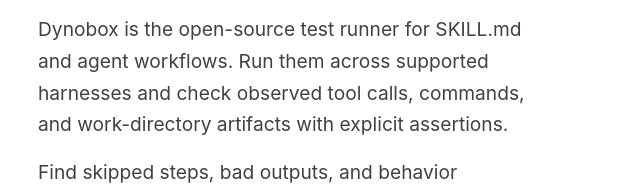
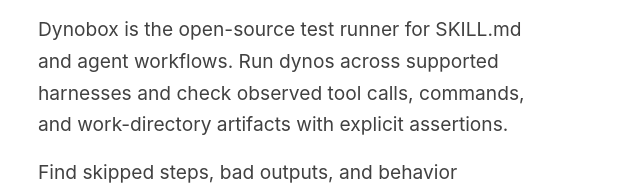
Before and after one commit to dynobox/dynobox, an Astro site in the folder apps/site/: page / in a window 1280 px wide. Shown: the part 566-757 px from the top of the page, 0-640 px from the left. Built offline with nearby package versions, Linux system fonts and the light colour scheme; Astro itself is replaced by a stand-in of ours; a web font is replaced by a local one.

Commit message:
docs (site): update working on hero section

```diff
--- a/apps/site/src/components/landing/RecorderHero.astro
+++ b/apps/site/src/components/landing/RecorderHero.astro
@@ -8,7 +8,7 @@
     <h1 class="recorder-display">Catch broken agent workflows <em>before they ship.</em></h1>
     <p>
       Dynobox is the open-source test runner for SKILL.md and agent workflows.
-      Run them across supported harnesses and check observed tool calls,
+      Run dynos across supported harnesses and check observed tool calls,
       commands, and work-directory artifacts with explicit assertions.
     </p>
     <p>
```
